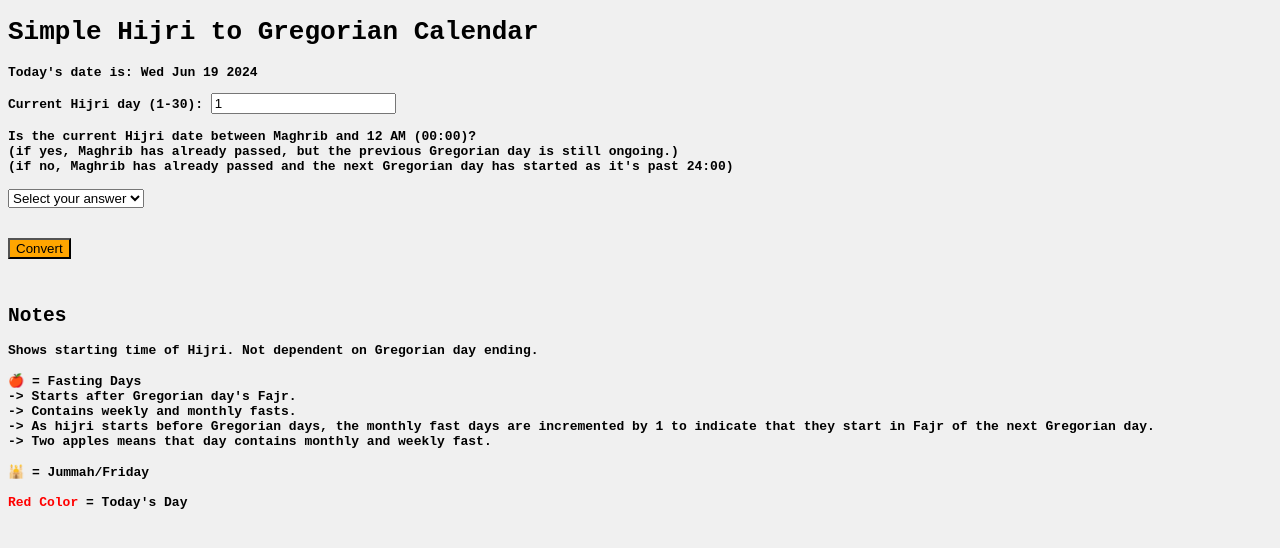
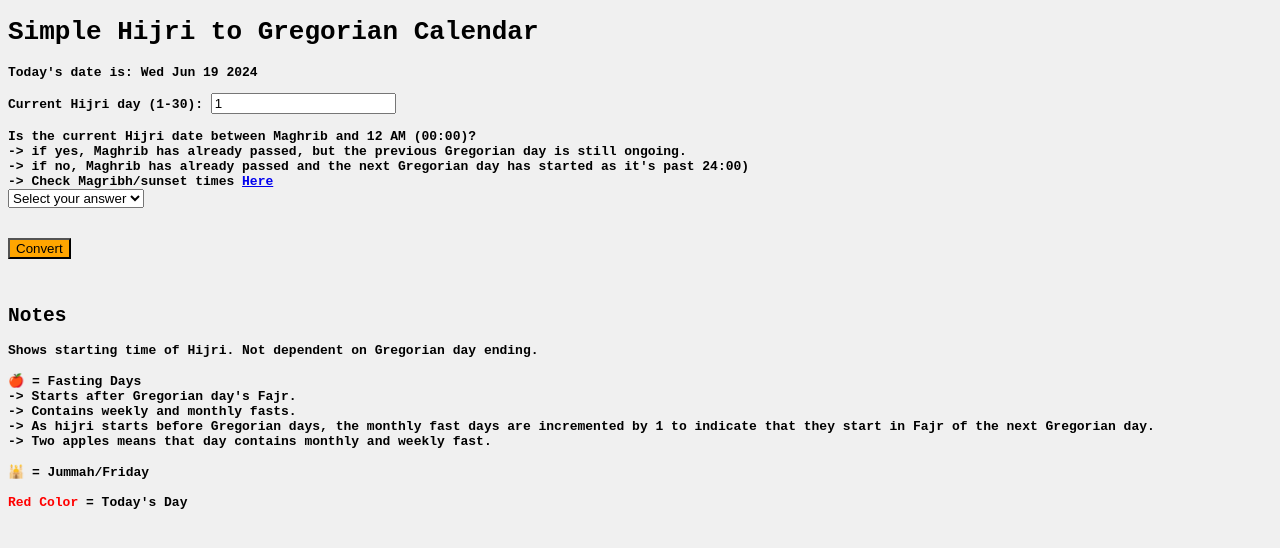
Before and after one commit to AfzGit/Hijri-Month-to-Gregorian, a plain HTML site: page index.html in a window 1280 px wide. Drawn offline with Linux system fonts and the light colour scheme.

Commit message:
Update index.html

```diff
--- a/index.html
+++ b/index.html
@@ -20,9 +20,10 @@
             <br />
             Is the current Hijri date between Maghrib and 12 AM (00:00)?
             <br />
-            (if yes, Maghrib has already passed, but the previous Gregorian day
-            is still ongoing.) <br />
-            (if no, Maghrib has already passed and the next Gregorian day has started as it's past 24:00) <br />
+            -> if yes, Maghrib has already passed, but the previous Gregorian day
+            is still ongoing. <br />
+            -> if no, Maghrib has already passed and the next Gregorian day has started as it's past 24:00) <br />
+            -> Check Magribh/sunset times <a href="https://www.salah.com">Here</a>
             <br />
             <select class="form-control" required>
                 <option value="">Select your answer</option>
```
